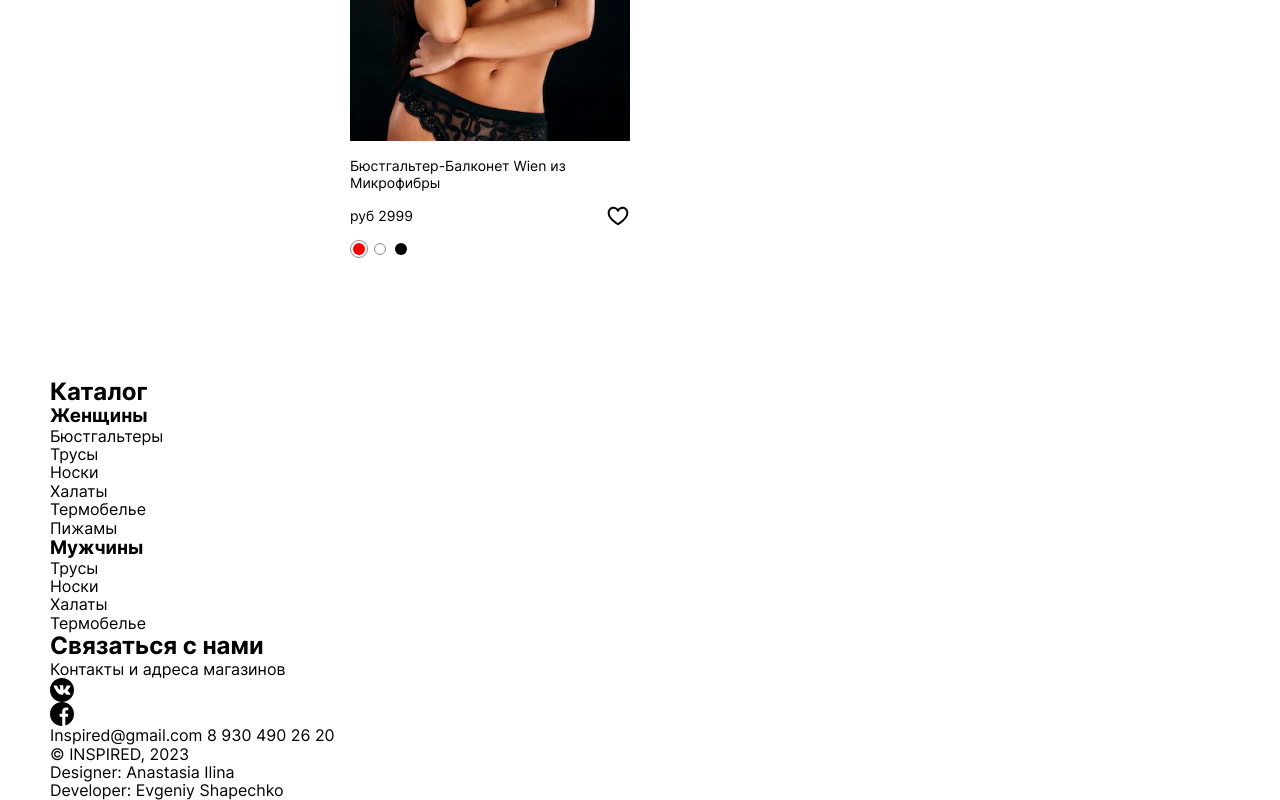
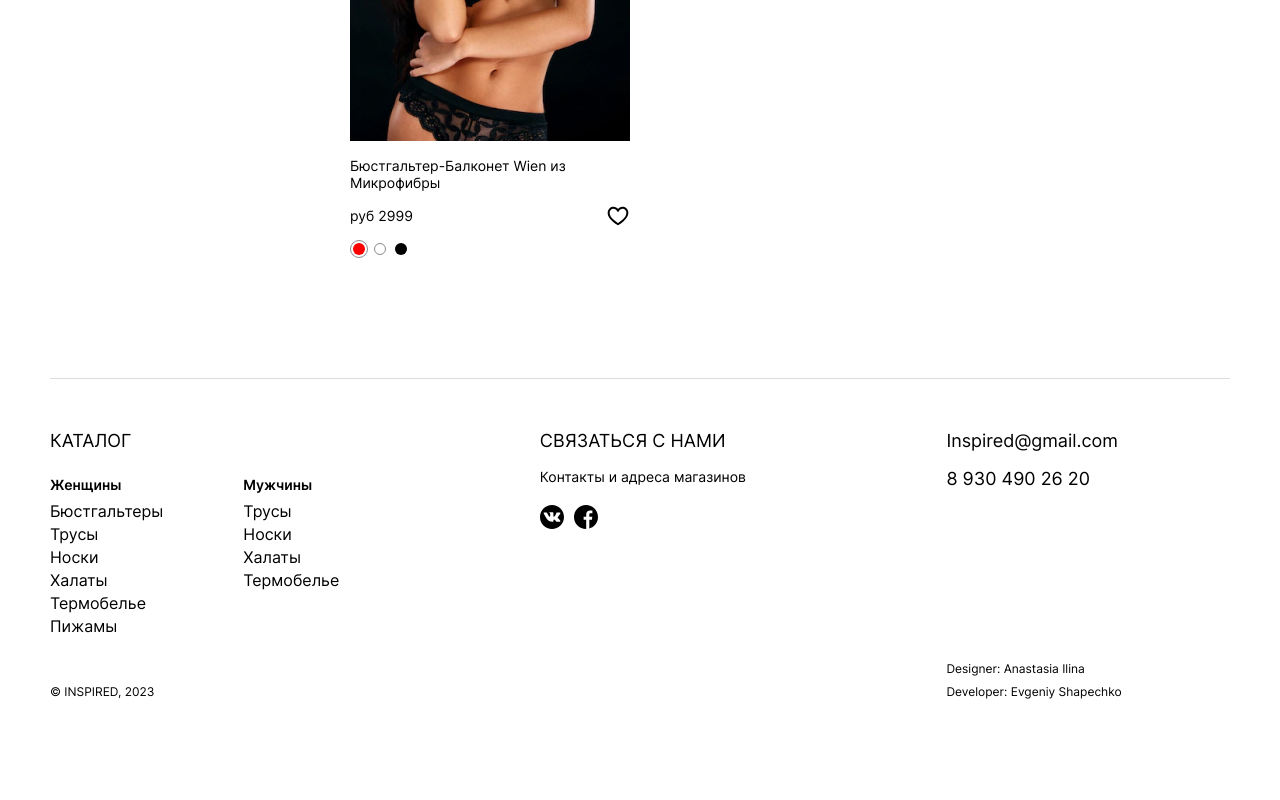
Before and after one commit to eshapechko/inspired, a website built with webpack: page src/index.html in a window 1280 px wide. Shown: the part 1675-2475 px from the top of the page. After the commit the page ends 2399 px from the top, so only its background shows below. Built offline with nearby package versions, Linux system fonts and the light colour scheme; files whose address does not match are found by name.

Commit message:
style main page

```diff
--- a/src/index.html
+++ b/src/index.html
@@ -423,7 +423,9 @@
 
             <ul class="footer-category__list">
               <li class="footer-category__item">
-                <h3 class="footer-category__subtitle">Женщины</h3>
+                <h3 class="footer-category__subtitle">
+                  <a class="footer__link" href="#">Женщины</a>
+                </h3>
                 <ul class="footer-category__sublist">
                   <li class="footer-category__subitem">
                     <a href="#" class="footer__link">Бюстгальтеры</a>
@@ -446,7 +448,9 @@
                 </ul>
               </li>
               <li class="footer-category__item">
-                <h3 class="footer-category__subtitle">Мужчины</h3>
+                <h3 class="footer-category__subtitle">
+                  <a class="footer__link" href="#">Мужчины</a>
+                </h3>
                 <ul class="footer-category__sublist">
                   <li class="footer-category__subitem">
                     <a href="#" class="footer__link">Трусы</a>
@@ -464,6 +468,7 @@
               </li>
             </ul>
           </div>
+
           <div class="footer__item footer__item_social footer-social">
             <h2 class="footer__title footer-social__title">Связаться с нами</h2>
 
@@ -471,7 +476,10 @@
 
             <ul class="footer-social__list">
               <li class="footer-social__item">
-                <a href="#" class="footer-social__link">
+                <a
+                  href="#"
+                  class="footer-social__link footer-social__link_vk footer__link"
+                >
                   <svg
                     width="24"
                     height="24"
@@ -487,7 +495,10 @@
               </li>
 
               <li class="footer-social__item">
-                <a href="#" class="footer-social__link">
+                <a
+                  href="#"
+                  class="footer-social__link footer-social__link_fb footer__link"
+                >
                   <svg
                     width="24"
                     height="24"
@@ -519,12 +530,16 @@
             <ul class="footer-development__list">
               <li class="footer-development__item">
                 Designer:
-                <a href="https://t.me/Mrshmallowww">Anastasia Ilina</a>
+                <a class="footer__link" href="https://t.me/Mrshmallowww"
+                  >Anastasia Ilina</a
+                >
               </li>
 
               <li class="footer-development__item">
                 Developer:
-                <a href="https://t.me/eshapechko">Evgeniy Shapechko</a>
+                <a class="footer__link" href="https://t.me/eshapechko"
+                  >Evgeniy Shapechko</a
+                >
               </li>
             </ul>
           </div>
--- a/src/index.scss
+++ b/src/index.scss
@@ -11,3 +11,8 @@
 @import "style/product";
 @import "style/color";
 @import "style/footer";
+@import "style/footer-category";
+@import "style/footer-social";
+@import "style/footer-contacts";
+@import "style/footer-copyright";
+@import "style/footer-development";
--- /dev/null
+++ b/src/style/_footer-category.scss
@@ -0,0 +1,52 @@
+.footer-category {
+  &__title {
+    margin-bottom: 24px;
+
+    @include tablet {
+      margin-bottom: 16px;
+    }
+
+    @include mobile {
+      margin-bottom: 8px;
+    }
+  }
+
+  &__list {
+    display: flex;
+    gap: 80px;
+
+    @include laptop {
+      gap: 30px;
+    }
+
+    @include tablet {
+      flex-direction: column;
+      gap: 7px;
+    }
+  }
+
+  &__subtitle {
+    font-weight: 600;
+    font-size: 14px;
+    line-height: 17px;
+    margin-bottom: 10px;
+
+    @include tablet {
+      font-size: 12px;
+      line-height: 15px;
+      margin-bottom: 0;
+    }
+  }
+
+  &__sublist {
+    display: flex;
+    flex-direction: column;
+    gap: 6px;
+    font-size: 16px;
+    line-height: 17px;
+
+    @include tablet {
+      display: none;
+    }
+  }
+}
--- /dev/null
+++ b/src/style/_footer-contacts.scss
@@ -0,0 +1,19 @@
+.footer-contacts {
+  display: flex;
+  flex-direction: column;
+  gap: 16px;
+  font-size: 18px;
+  line-height: 22px;
+
+  @include tablet {
+    gap: 21px;
+    font-size: 14px;
+    line-height: 17px;
+  }
+
+  @include mobile {
+    gap: 8px;
+    font-size: 12px;
+    line-height: 15px;
+  }
+}
--- /dev/null
+++ b/src/style/_footer-copyright.scss
@@ -0,0 +1,8 @@
+.footer-copyright {
+  font-size: 12px;
+  line-height: 130%;
+
+  @include tablet {
+    font-size: 10px;
+  }
+}
--- /dev/null
+++ b/src/style/_footer-development.scss
@@ -0,0 +1,21 @@
+.footer-development {
+  font-size: 12px;
+  line-height: 130%;
+
+  @include tablet {
+    font-size: 10px;
+  }
+
+  &__list {
+    display: flex;
+    flex-direction: column;
+    gap: 8px;
+
+    @include tablet {
+      gap: 11px;
+    }
+    @include mobile {
+      gap: 4px;
+    }
+  }
+}
--- /dev/null
+++ b/src/style/_footer-social.scss
@@ -0,0 +1,32 @@
+.footer-social {
+  &__title {
+    margin-bottom: 16px;
+
+    @include mobile {
+      margin-bottom: 8px;
+    }
+  }
+
+  &__subtitle {
+    font-size: 14px;
+    line-height: 17px;
+    margin-bottom: 20px;
+
+    @include tablet {
+      font-size: 12px;
+      line-height: 15px;
+      margin-bottom: 16px;
+    }
+  }
+  &__list {
+    display: flex;
+    gap: 10px;
+  }
+
+  &__link_fb:hover {
+    color: #3b5998;
+  }
+  &__link_vk:hover {
+    color: #0077ff;
+  }
+}
--- a/src/style/_footer.scss
+++ b/src/style/_footer.scss
@@ -0,0 +1,83 @@
+.footer {
+  &__container {
+    padding-top: 51px;
+    padding-bottom: 24px;
+    border-top: 1px solid $light-gray;
+    display: grid;
+    grid-template-columns: 1fr 2fr 1fr;
+    grid-template-areas:
+      "category social contacts"
+      "copyright . development";
+    gap: 26px 20px;
+
+    @include laptop {
+      grid-template-columns: 1fr 1fr 1fr;
+      padding-top: 31px;
+    }
+
+    @include tablet {
+      grid-template-columns: 1fr 2fr 1fr;
+      padding-top: 25px;
+      padding-bottom: 16px;
+      gap: 17px 20px;
+    }
+
+    @include mobile {
+      grid-template-columns: 1fr max-content;
+      grid-template-areas:
+        "category social"
+        "contacts contacts"
+        "development development"
+        "copyright copyright";
+      padding-top: 17px;
+      gap: 24px 20px;
+    }
+  }
+
+  &__item {
+    &_category {
+      grid-area: category;
+    }
+    &_social {
+      grid-area: social;
+      justify-self: center;
+    }
+
+    &_contacts {
+      grid-area: contacts;
+    }
+
+    &_copyright {
+      grid-area: copyright;
+      align-self: end;
+    }
+
+    &_development {
+      grid-area: development;
+    }
+  }
+
+  &__title {
+    font-weight: 400;
+    font-size: 18px;
+    line-height: 22px;
+    text-transform: uppercase;
+
+    @include tablet {
+      font-size: 16px;
+      line-height: 19px;
+    }
+
+    @include mobile {
+      font-size: 14px;
+      line-height: 17px;
+    }
+  }
+
+  &__link {
+    transition: color 0.2s ease-in-out;
+    &:hover {
+      color: $gray;
+    }
+  }
+}
--- a/src/style/_style.scss
+++ b/src/style/_style.scss
@@ -73,17 +73,6 @@ fieldset {
   Чтобы контент не прижимался к краям экрана
   */
 
-main {
-  margin-bottom: 120px;
-
-  @include tablet {
-    margin-bottom: 80px;
-  }
-  @include mobile {
-    margin-bottom: 60px;
-  }
-}
-
 .container {
   --max-width: 1180px;
   --padding: 30px;
@@ -100,3 +89,14 @@ main {
     --padding: 15px;
   }
 }
+
+main {
+  margin-bottom: 120px;
+
+  @include tablet {
+    margin-bottom: 80px;
+  }
+  @include mobile {
+    margin-bottom: 60px;
+  }
+}
```
